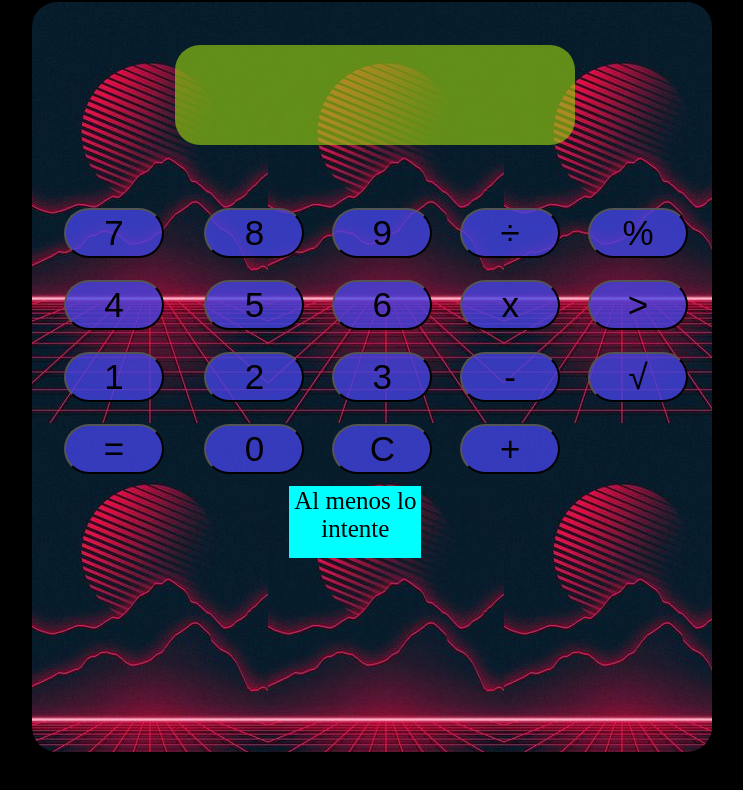
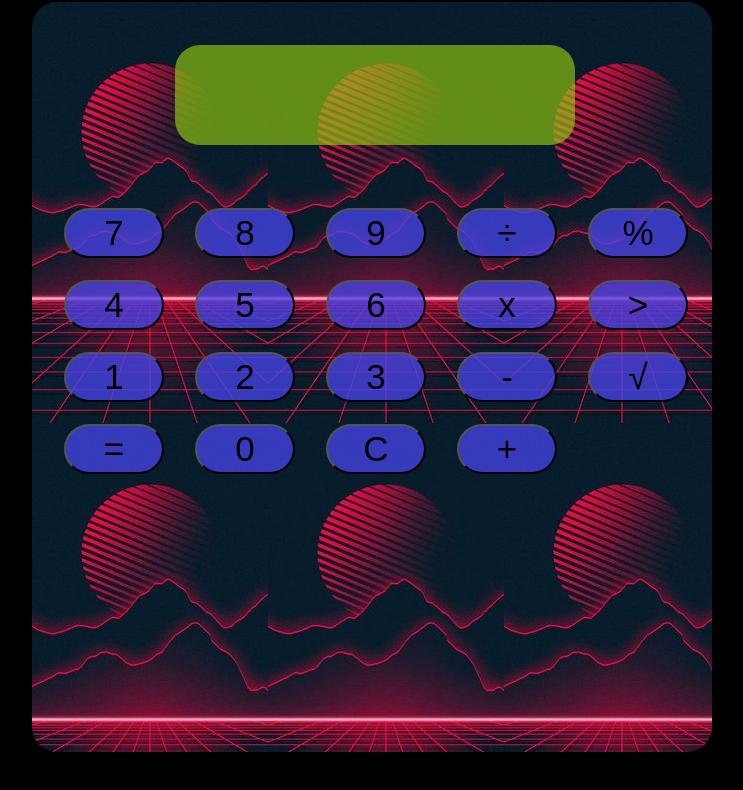
Before and after one commit to JoseAndres11/calculadora-navarro, a plain HTML site: page index.html in a window 1280 px wide. Shown: the part 86-876 px from the top of the page, without its empty margins (268-1011 px from the left). After the commit the page ends 846 px from the top, so only its background shows below. Drawn offline with Linux system fonts and the light colour scheme.

Commit message:
ca,bio 5

```diff
--- a/estilos.css
+++ b/estilos.css
@@ -44,14 +44,3 @@ h1 {
     background-color: #94cc10a4;
     border-radius: 25px;
 }
-
-#pipipi {
-    font-size: 25px;
-    text-align: center;
-    margin-left: 170%;
-    width: 130px;
-    height: 70px;
-    display: inline-block;
-    margin-bottom: 500px;
-    background-color: aqua;
-}
--- a/index.html
+++ b/index.html
@@ -42,7 +42,7 @@
             <td><button id="suma">+</button></td>
         </tr>
         <tr>
-            <td colspan="5" id="pipipi">Al menos lo intente</td>
+
         </tr>
     </table>
     <script src="java.js"></script>
```
